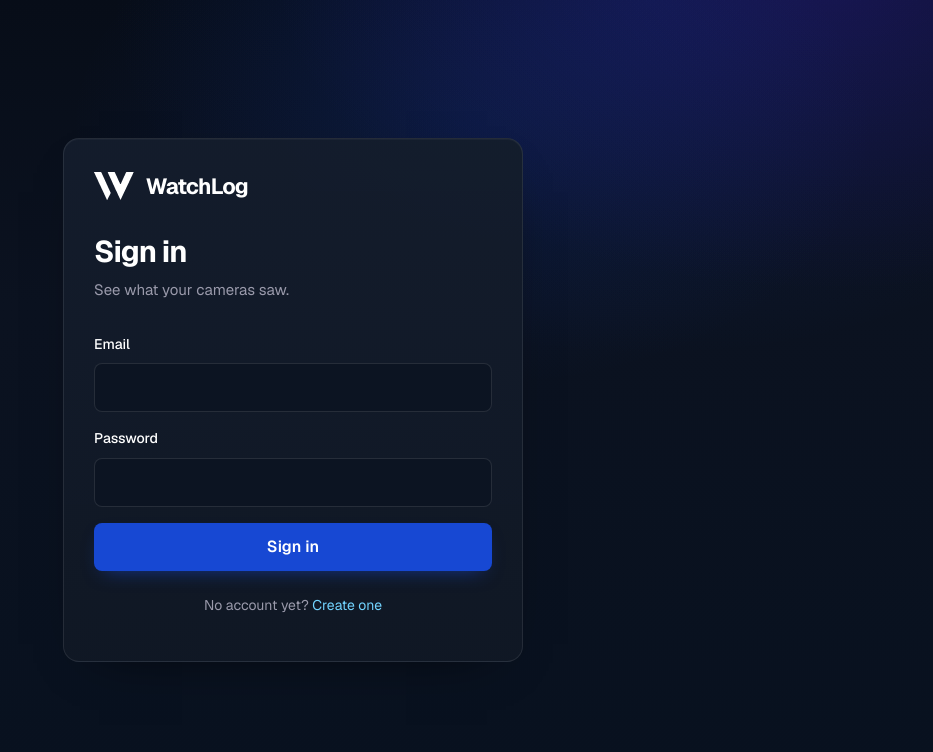
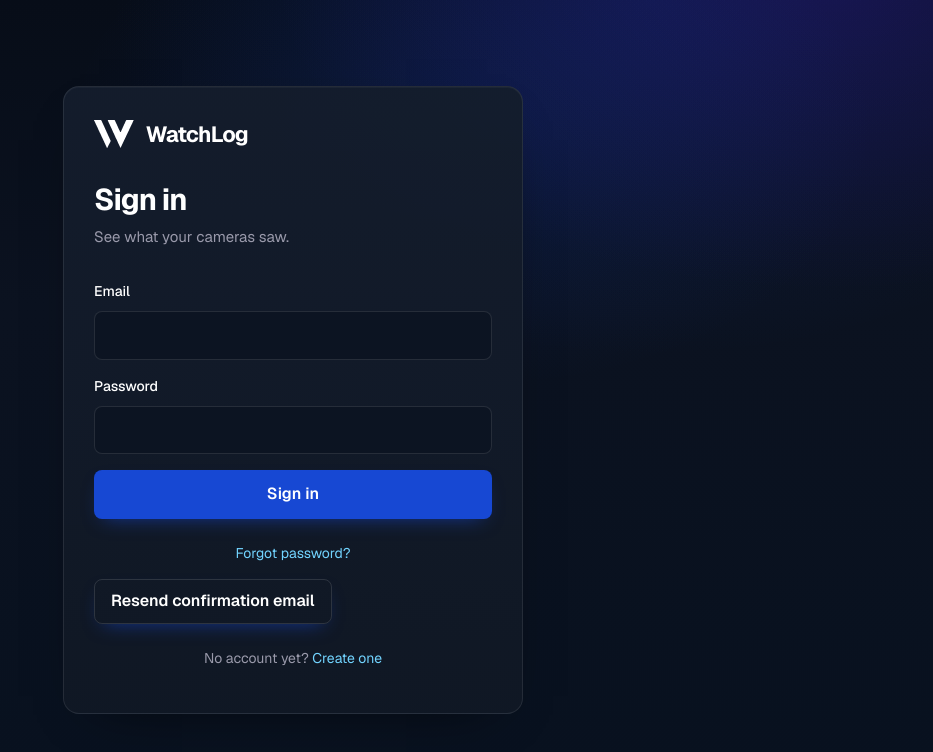
Before and after one commit to visioninfinity0007-droid/Watchlog-2, a Next.js app in the folder portal/: page /login in a window 1280 px wide. Shown: the top 752 px of the page, without its empty margins (347-1280 px from the left). Built offline with nearby package versions, Linux system fonts and the light colour scheme; no server answers.

Commit message:
auth: expose resend and password recovery entry points

```diff
--- a/portal/app/login/page.js
+++ b/portal/app/login/page.js
@@ -4,16 +4,23 @@ import { useState } from "react";
 import { supabase, say } from "../../lib/supabase";
 import Mark from "../mark";
 
+function confirmRedirect() {
+  return `${window.location.origin}/auth/confirm/`;
+}
+
 export default function Login() {
   const [email, setEmail] = useState("");
   const [password, setPassword] = useState("");
   const [busy, setBusy] = useState(false);
+  const [resending, setResending] = useState(false);
   const [error, setError] = useState("");
+  const [notice, setNotice] = useState("");
 
   async function onSubmit(e) {
     e.preventDefault();
     setBusy(true);
     setError("");
+    setNotice("");
 
     const { error } = await supabase().auth.signInWithPassword({
       email: email.trim(),
@@ -25,9 +32,25 @@ export default function Login() {
       setBusy(false);
       return;
     }
-    // Let the entry page decide between onboarding and dashboard, so the
-    // routing rule lives in exactly one place.
     location.replace("/");
+  }
+
+  async function resendConfirmation() {
+    if (!email.trim()) {
+      setError("Enter your email first.");
+      return;
+    }
+    setResending(true);
+    setError("");
+    setNotice("");
+    const { error } = await supabase().auth.resend({
+      type: "signup",
+      email: email.trim(),
+      options: { emailRedirectTo: confirmRedirect() },
+    });
+    if (error) setError(say(error));
+    else setNotice("If this account is awaiting confirmation, a new link has been sent. Use the newest email only.");
+    setResending(false);
   }
 
   return (
@@ -42,6 +65,7 @@ export default function Login() {
         <p className="sub">See what your cameras saw.</p>
 
         {error && <div className="err">{error}</div>}
+        {notice && <div className="ok-note">{notice}</div>}
 
         <label htmlFor="email">Email</label>
         <input id="email" type="email" autoComplete="email" required
@@ -56,6 +80,11 @@ export default function Login() {
           {busy ? "Signing in..." : "Sign in"}
         </button>
 
+        <p className="alt"><a href="/forgot-password/">Forgot password?</a></p>
+        <button className="ghost" type="button" onClick={resendConfirmation} disabled={resending}>
+          {resending ? "Sending..." : "Resend confirmation email"}
+        </button>
+
         <p className="alt">
           No account yet? <a href="/signup/">Create one</a>
         </p>
```
